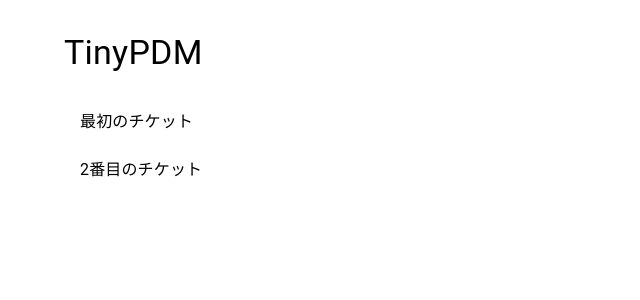
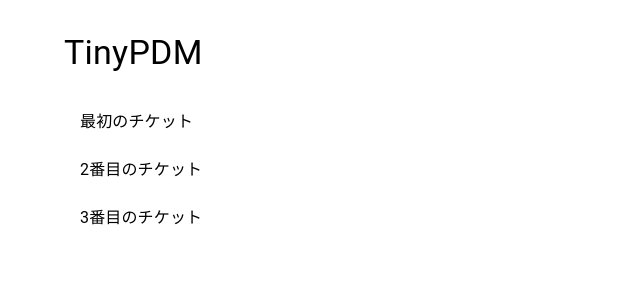
Before and after one commit to horie-t/tiny-pmt, a React (Create React App) app in the folder frontend/: page / in a window 1280 px wide. Shown: the top 300 px of the page, without its empty margins (0-640 px from the left). Built offline with nearby package versions, Linux system fonts and the light colour scheme.

Commit message:
TicketComponentを作成

```diff
--- a/frontend/src/App.tsx
+++ b/frontend/src/App.tsx
@@ -1,18 +1,24 @@
-import React from 'react';
-import { List, ListItem, ListItemText, Typography } from '@mui/material';
-import { Container } from '@mui/system';
+import React from "react";
+import { List, Typography } from "@mui/material";
+import { Container } from "@mui/system";
+import TicketComponent from "./components/TicketComponent";
+
+const tickets: {title: string}[] = [
+  {title: "最初のチケット"},
+  {title: "2番目のチケット"},
+  {title: "3番目のチケット"},
+];
 
 function App() {
   return (
     <Container maxWidth="lg">
-      <Typography sx={{mt: 4, mb: 2}} variant='h4' component='div'>TinyPDM</Typography>
+      <Typography sx={{ mt: 4, mb: 2 }} variant="h4" component="div">
+        TinyPDM
+      </Typography>
       <List dense={false}>
-        <ListItem key={1}>
-          <ListItemText primary='最初のチケット' />
-        </ListItem>
-        <ListItem key={2}>
-          <ListItemText primary='2番目のチケット' />
-        </ListItem>
+        {tickets.map((ticket, i) =>
+          <TicketComponent title={ticket.title} />
+        )}
       </List>
     </Container>
   );
--- /dev/null
+++ b/frontend/src/components/TicketComponent.tsx
@@ -0,0 +1,16 @@
+import React from "react";
+import { ListItem, ListItemText } from "@mui/material";
+
+type Ticket = {
+  title: string;
+}
+
+const TicketComponent = ({ title }: Ticket) => {
+  return (
+    <ListItem>
+      <ListItemText primary={title} />
+    </ListItem>
+  );
+}
+
+export default TicketComponent;
```
